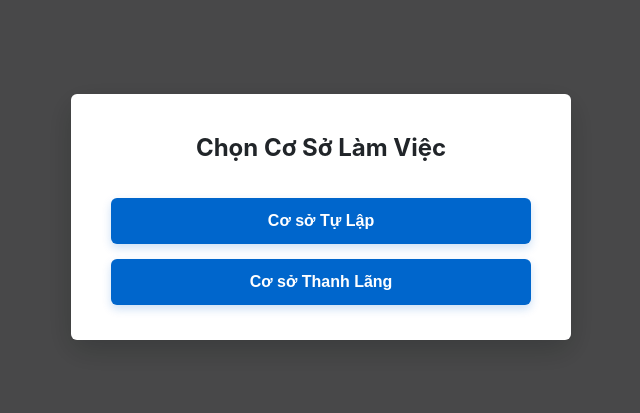
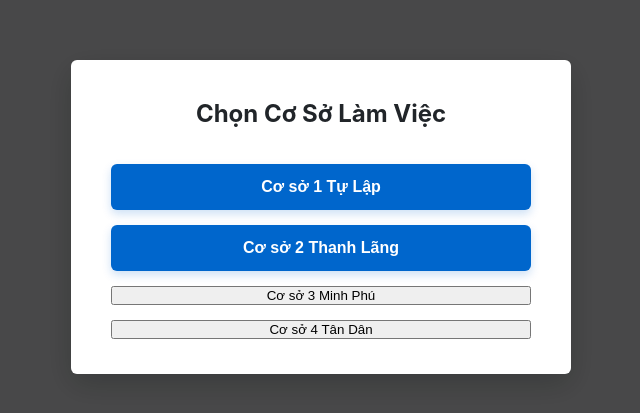
Before and after one commit to Imyou01/web-app-test, a plain HTML site: page index.html in a window 1280 px wide. Shown: the part 183-596 px from the top of the page, without its empty margins (319-959 px from the left). Drawn offline with nearby package versions, Linux system fonts and the light colour scheme; some packages are replaced by stand-ins of ours; no server answers; a script that the page names is missing.

Commit message:
Update index.html

```diff
--- a/index.html
+++ b/index.html
@@ -18,11 +18,17 @@
         <h2 class="branch-selection__title">Chọn Cơ Sở Làm Việc</h2>
         <div class="branch-selection__buttons">
             <button class="branch-selection__button" onclick="selectBranch('branch1')">
-                 Cơ sở Tự Lập
+                 Cơ sở 1 Tự Lập
             </button>
             <button class="branch-selection__button" onclick="selectBranch('branch2')">
-                 Cơ sở Thanh Lãng
+                 Cơ sở 2 Thanh Lãng
             </button>
+            <button class="branch-selection_button" onclick="selectBranch('branch3')">
+                    Cơ sở 3 Minh Phú
+                </button>
+                <button class="branch-selection_button" onclick="selectBranch('branch4')">
+                    Cơ sở 4 Tân Dân
+                </button>
             </div>
     </div>
 </div>
```
